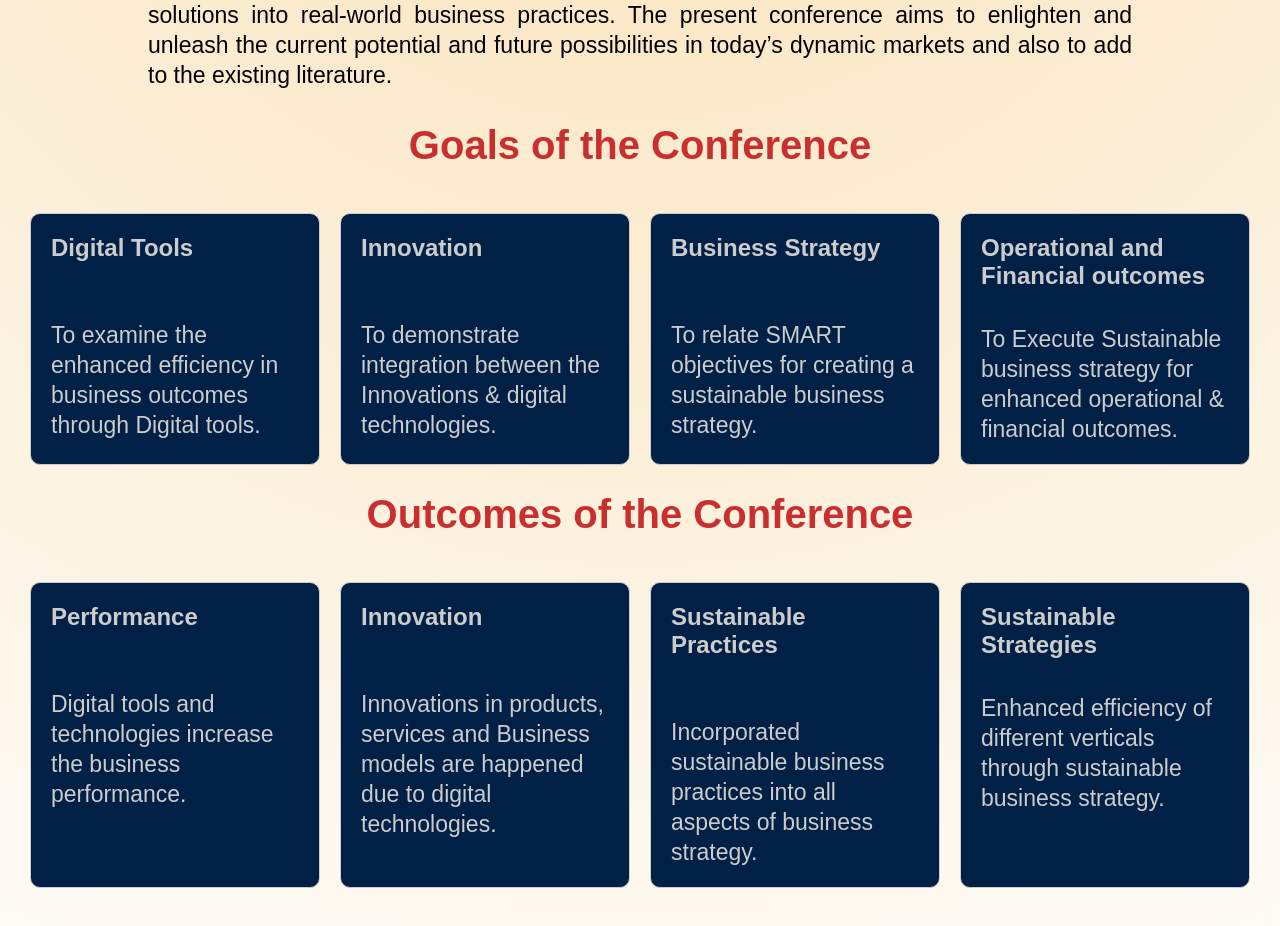
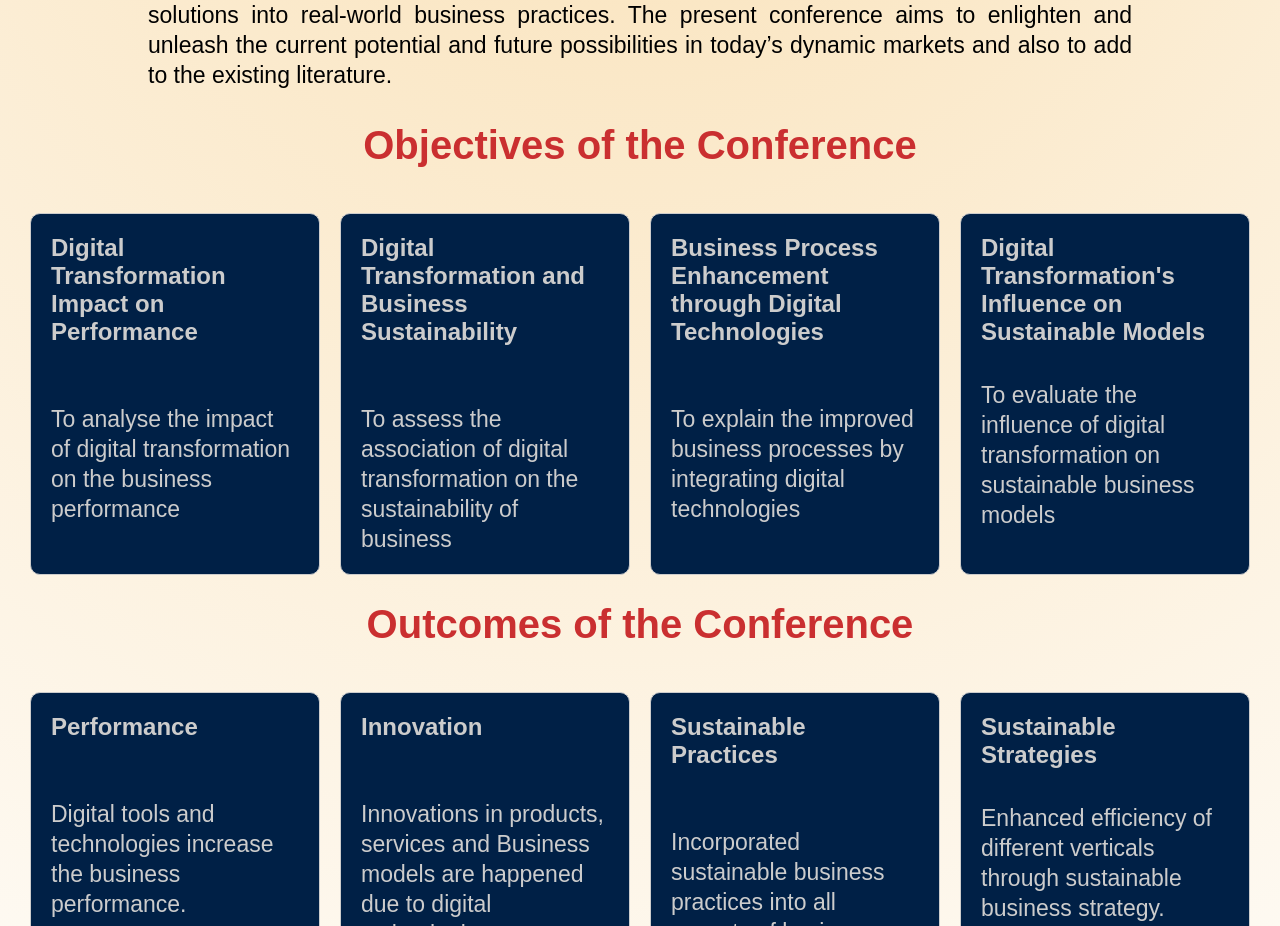
Before and after one commit to VCE-Team/icdtsb-conf, a plain HTML site: page index.html in a window 1280 px wide. Shown: the part 2001-2927 px from the top of the page. Drawn offline with nearby package versions, Linux system fonts and the light colour scheme; a script that the page names is missing; a web font is replaced by a local one.

Commit message:
updated the objectives of the conference
updated the objectives of the conference and the subheadings

```diff
--- a/index.html
+++ b/index.html
@@ -272,24 +272,24 @@
             in today’s dynamic markets and also to add to the existing literature.
         </p>
     </div>
-    <h3 class="text-center" data-aos-anchor-placement="top-bottom">Goals of the Conference<br>
+    <h3 class="text-center" data-aos-anchor-placement="top-bottom">Objectives of the Conference<br>
     </h3>
     <div class="joel-main-container" data-aos="fade-up">
         <div class="joel-sub-container">
-            <h2 class="joel-header">Digital Tools</h2> <br><br>
-            <p1 class="joel-para">To examine the enhanced efficiency in business outcomes through Digital tools.</p1>
+            <h2 class="joel-header">Digital Transformation Impact on Performance</h2> <br><br>
+            <p1 class="joel-para">To analyse the impact of digital transformation on the business performance</p1>
         </div>
         <div class="joel-sub-container">
-            <h2 class="joel-header">Innovation</h2> <br><br>
-            <p1 class="joel-para">To demonstrate integration between the Innovations & digital technologies.</p1>
+            <h2 class="joel-header">Digital Transformation and Business Sustainability</h2> <br><br>
+            <p1 class="joel-para">To assess the association of digital transformation on the sustainability of business</p1>
         </div>
         <div class="joel-sub-container">
-            <h2 class="joel-header">Business Strategy</h2> <br><br>
-            <p1 class="joel-para">To relate SMART objectives for creating a sustainable business strategy.</p1>
+            <h2 class="joel-header">Business Process Enhancement through Digital Technologies</h2> <br><br>
+            <p1 class="joel-para">To explain the improved business processes by integrating digital technologies</p1>
         </div>
         <div class="joel-sub-container">
-            <h2 class="joel-header">Operational and Financial outcomes</h2> <br>
-            <p1 class="joel-para">To Execute Sustainable business strategy for enhanced operational & financial outcomes.</p1>
+            <h2 class="joel-header">Digital Transformation's Influence on Sustainable Models</h2> <br>
+            <p1 class="joel-para">To evaluate the influence of digital transformation on sustainable business models</p1>
         </div>
     </div>
     <h3 class="text-center" data-aos-anchor-placement="top-bottom">Outcomes of the Conference<br>
```
